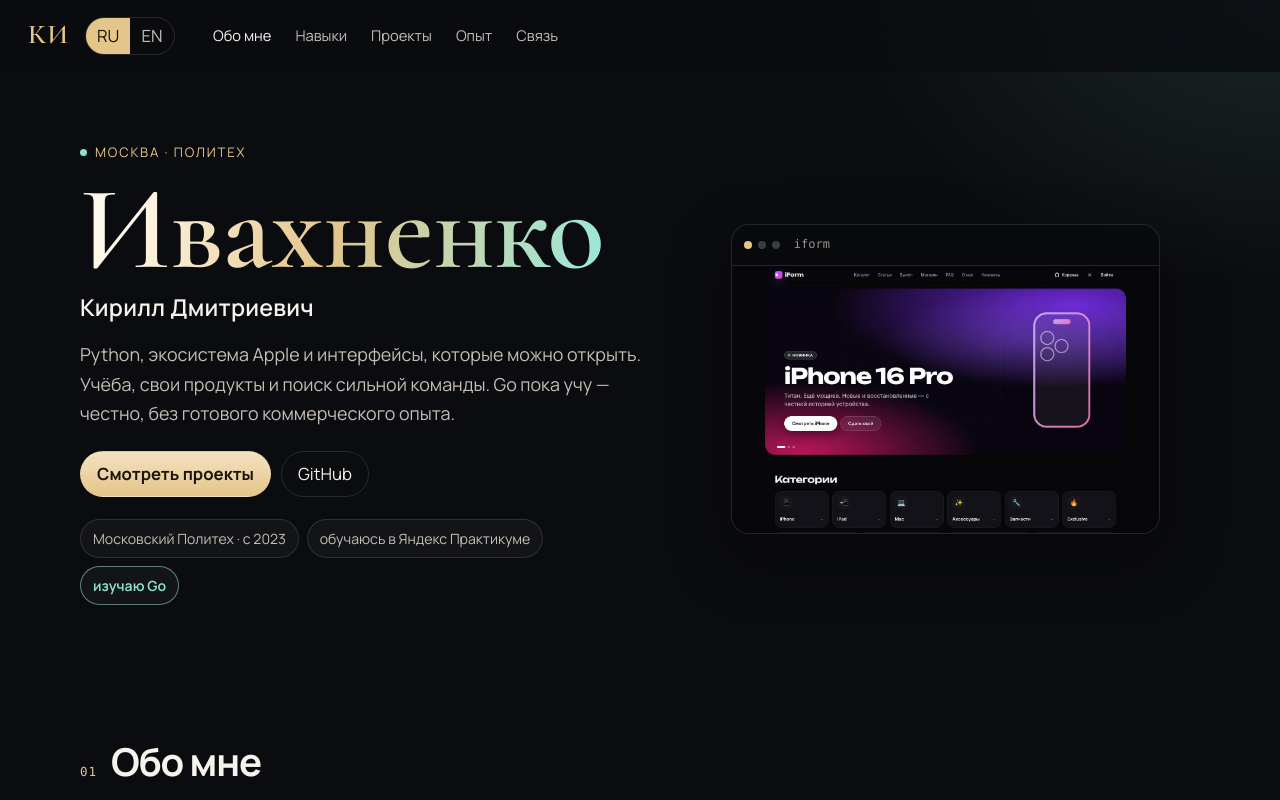
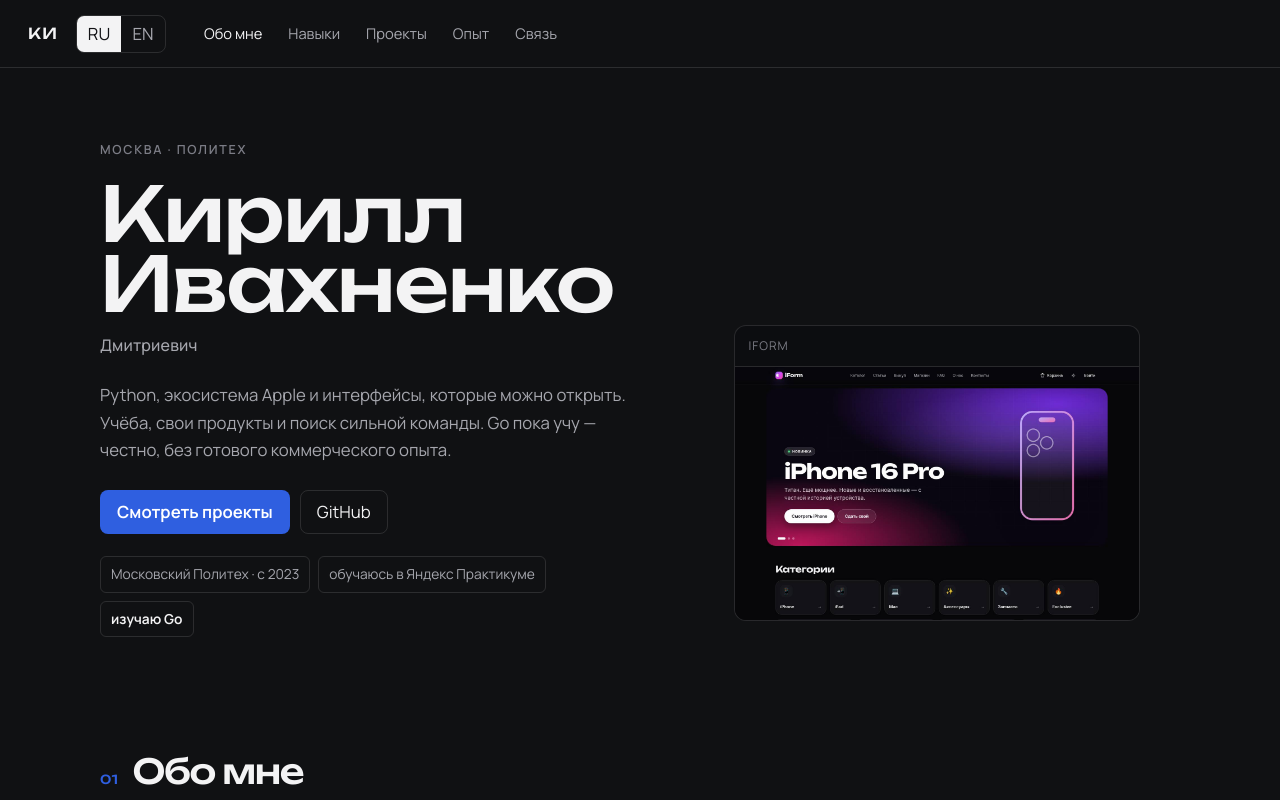
Before and after one commit to Koshalabeck/portfolio, a plain HTML site: page index.html in a window 1280 px wide. Shown: the top 800 px of the page. Drawn offline with Linux system fonts and the light colour scheme.

Commit message:
Tighten the hero type and switch to a graphite palette
Stack the name as Кирилл / Ивахненко with Дмитриевич set smaller, drop the gold and mint gradients, and use Unbounded with Manrope. Put kivahnenkok@gmail.com in the contacts and the HR guide.

Co-authored-by: Koshalabeck <Koshalabeck@users.noreply.github.com>

```diff
--- a/css/fonts.css
+++ b/css/fonts.css
@@ -1,18 +1,18 @@
 @font-face {
-  font-family: "Cormorant Garamond";
+  font-family: Unbounded;
   font-style: normal;
-  font-weight: 600;
+  font-weight: 200 900;
   font-display: swap;
-  src: url("../assets/fonts/cormorant-cyrillic.woff2") format("woff2");
+  src: url("../assets/fonts/unbounded-cyrillic.woff2") format("woff2");
   unicode-range: U+0301, U+0400-045F, U+0490-0491, U+04B0-04B1, U+2116;
 }
 
 @font-face {
-  font-family: "Cormorant Garamond";
+  font-family: Unbounded;
   font-style: normal;
-  font-weight: 600;
+  font-weight: 200 900;
   font-display: swap;
-  src: url("../assets/fonts/cormorant-latin.woff2") format("woff2");
+  src: url("../assets/fonts/unbounded-latin.woff2") format("woff2");
   unicode-range: U+0000-00FF, U+0131, U+0152-0153, U+02BB-02BC, U+02C6, U+02DA, U+02DC, U+0304, U+0308, U+0329, U+2000-206F, U+20AC, U+2122, U+2191, U+2193, U+2212, U+2215, U+FEFF, U+FFFD;
 }
 
--- a/css/styles.css
+++ b/css/styles.css
@@ -1,21 +1,15 @@
 :root {
-  --bg: #0b0c10;
-  --bg-2: #12141b;
-  --text: #f6f3ec;
-  --muted: #c4beb4;
-  --dim: #9a948a;
-  --line: rgba(246, 243, 236, 0.12);
-  --gold: #e4c58a;
-  --gold-2: #f3e2c0;
-  --mint: #8ee0cc;
-  --card: rgba(255, 255, 255, 0.035);
-  --shadow: 0 24px 60px rgba(0, 0, 0, 0.35);
-  --radius: 22px;
-  --max: 1120px;
-  --header: 72px;
+  --bg: #101113;
+  --surface: #17181c;
+  --text: #f3f3f4;
+  --muted: #a6a7ae;
+  --dim: #7c7d86;
+  --line: rgba(243, 243, 244, 0.12);
+  --accent: #2f5fe0;
+  --max: 1080px;
+  --header: 68px;
   --sans: Manrope, system-ui, -apple-system, "Segoe UI", sans-serif;
-  --display: "Cormorant Garamond", "Times New Roman", Times, serif;
-  --mono: ui-monospace, "SFMono-Regular", Menlo, Consolas, monospace;
+  --display: Unbounded, Manrope, sans-serif;
 }
 
 * { box-sizing: border-box; }
@@ -26,19 +20,15 @@ body {
   font-size: 1.05rem;
   line-height: 1.65;
   color: var(--text);
-  background:
-    radial-gradient(900px 480px at 8% -10%, rgba(228, 197, 138, 0.16), transparent 60%),
-    radial-gradient(800px 520px at 100% 0%, rgba(142, 224, 204, 0.12), transparent 55%),
-    radial-gradient(700px 500px at 70% 110%, rgba(228, 197, 138, 0.08), transparent 50%),
-    var(--bg);
+  background: var(--bg);
   color-scheme: dark;
 }
 img { max-width: 100%; height: auto; display: block; }
-a { color: var(--gold-2); text-underline-offset: 3px; }
-a:hover { color: var(--mint); }
-button, a, input { font: inherit; }
+a { color: #9eb6ff; text-underline-offset: 3px; }
+a:hover { color: var(--text); }
+button, a { font: inherit; }
 :focus-visible {
-  outline: 2px solid var(--mint);
+  outline: 2px solid var(--accent);
   outline-offset: 3px;
 }
 .skip {
@@ -49,7 +39,7 @@ button, a, input { font: inherit; }
   background: var(--text);
   color: #111;
   padding: 8px 12px;
-  border-radius: 8px;
+  border-radius: 6px;
 }
 .skip:focus { top: 12px; }
 .sr {
@@ -64,7 +54,7 @@ button, a, input { font: inherit; }
   border: 0;
 }
 
-.wrap { width: min(var(--max), calc(100% - 32px)); margin-inline: auto; }
+.wrap { width: min(var(--max), calc(100% - 40px)); margin-inline: auto; }
 .site-header {
   position: sticky;
   top: 0;
@@ -72,20 +62,18 @@ button, a, input { font: inherit; }
   display: flex;
   flex-wrap: wrap;
   align-items: center;
-  gap: 10px 16px;
+  gap: 8px 18px;
   min-height: var(--header);
-  padding: 12px 16px;
-  background: rgba(11, 12, 16, 0.78);
-  border-bottom: 1px solid transparent;
-  backdrop-filter: blur(18px);
+  padding: 10px 20px;
+  background: var(--bg);
+  border-bottom: 1px solid var(--line);
 }
-.site-header.is-stuck { border-bottom-color: var(--line); }
 .logo {
   font-family: var(--display);
-  font-size: 1.7rem;
-  font-weight: 600;
-  letter-spacing: 0.04em;
-  color: var(--gold);
+  font-weight: 500;
+  font-size: 0.95rem;
+  letter-spacing: 0.08em;
+  color: var(--text);
   text-decoration: none;
 }
 .header-tools { display: flex; align-items: center; gap: 8px; margin-left: auto; }
@@ -93,15 +81,14 @@ button, a, input { font: inherit; }
   display: none;
   flex: 1 0 100%;
   flex-direction: column;
-  gap: 4px;
-  padding-bottom: 8px;
+  gap: 2px;
+  padding: 6px 0 10px;
 }
 .site-header.is-open .nav-links { display: flex; }
 .nav-links a {
   color: var(--muted);
   text-decoration: none;
-  padding: 10px 4px;
-  border-radius: 10px;
+  padding: 10px 0;
 }
 .nav-links a:hover,
 .nav-links a.is-on { color: var(--text); }
@@ -111,7 +98,7 @@ button, a, input { font: inherit; }
   justify-content: center;
   width: 44px;
   height: 44px;
-  border-radius: 12px;
+  border-radius: 8px;
   border: 1px solid var(--line);
   background: transparent;
   color: var(--text);
@@ -132,7 +119,7 @@ button, a, input { font: inherit; }
 .lang {
   display: flex;
   border: 1px solid var(--line);
-  border-radius: 999px;
+  border-radius: 8px;
   overflow: hidden;
 }
 .lang button {
@@ -144,8 +131,8 @@ button, a, input { font: inherit; }
   cursor: pointer;
 }
 .lang button[aria-pressed="true"] {
-  background: var(--gold);
-  color: #1a140c;
+  background: var(--text);
+  color: #121316;
 }
 
 @media (min-width: 900px) {
@@ -156,134 +143,106 @@ button, a, input { font: inherit; }
     flex: initial;
     flex-direction: row;
     align-items: center;
-    gap: 4px;
-    margin-left: 12px;
+    gap: 2px;
+    margin-left: 8px;
     padding: 0;
   }
-  .nav-links a { padding: 8px 10px; font-size: 0.92rem; }
+  .nav-links a { padding: 8px 12px; font-size: 0.92rem; }
   .header-tools { margin-left: 0; }
 }
 
-.hero { padding: 48px 0 24px; }
+.hero { padding: 56px 0 28px; }
 .hero-grid {
   display: grid;
-  gap: 32px;
-  align-items: center;
+  gap: 40px;
+  align-items: end;
 }
 .kicker {
-  display: inline-flex;
-  align-items: center;
-  gap: 8px;
-  margin: 0 0 14px;
-  color: var(--gold);
-  font-size: 0.82rem;
+  margin: 0 0 18px;
+  color: var(--dim);
+  font-size: 0.78rem;
+  font-weight: 600;
   letter-spacing: 0.14em;
   text-transform: uppercase;
-}
-.kicker i {
-  width: 7px;
-  height: 7px;
-  border-radius: 50%;
-  background: var(--mint);
-  display: inline-block;
 }
 h1 {
   margin: 0;
   font-family: var(--display);
-  font-weight: 600;
-  letter-spacing: -0.03em;
-  line-height: 0.9;
+  font-weight: 500;
+  letter-spacing: -0.045em;
+  line-height: 0.92;
 }
-.name-last {
+.name-line {
   display: block;
-  font-size: clamp(4.2rem, 12vw, 7.4rem);
-  background: linear-gradient(105deg, #fff8ea 10%, #e4c58a 45%, #9ee7d6 90%);
-  -webkit-background-clip: text;
-  background-clip: text;
-  color: transparent;
-}
-.name-rest {
-  display: block;
-  margin-top: 8px;
-  font-family: var(--sans);
-  font-size: clamp(1.15rem, 2.4vw, 1.45rem);
-  font-weight: 600;
-  letter-spacing: 0.01em;
-  line-height: 1.3;
+  font-size: clamp(2.55rem, 6.6vw, 4.75rem);
+  white-space: nowrap;
   color: var(--text);
 }
+.patronymic {
+  margin: 14px 0 0;
+  font-size: 1rem;
+  font-weight: 500;
+  letter-spacing: 0.01em;
+  color: var(--muted);
+}
 .lead {
-  max-width: 42rem;
-  margin: 18px 0 0;
+  max-width: 38rem;
+  margin: 22px 0 0;
   color: var(--muted);
-  font-size: 1.12rem;
+  font-size: 1.05rem;
 }
-.hero-actions { display: flex; flex-wrap: wrap; gap: 10px; margin-top: 22px; }
+.hero-actions { display: flex; flex-wrap: wrap; gap: 10px; margin-top: 26px; }
 .btn {
   display: inline-flex;
   align-items: center;
   justify-content: center;
-  min-height: 46px;
+  min-height: 44px;
   padding: 0 16px;
-  border-radius: 999px;
+  border-radius: 8px;
   border: 1px solid var(--line);
   text-decoration: none;
   color: var(--text);
   background: transparent;
 }
-.btn:hover { text-decoration: none; color: var(--text); border-color: var(--gold); }
+.btn:hover { text-decoration: none; color: var(--text); border-color: #3a3d46; }
 .btn.primary {
-  background: linear-gradient(180deg, #f3e2c0, #e4c58a);
-  color: #1a140c;
+  background: var(--accent);
+  color: #fff;
   border-color: transparent;
-  font-weight: 700;
+  font-weight: 650;
 }
-.btn.primary:hover { color: #1a140c; filter: brightness(1.05); }
-.pills { display: flex; flex-wrap: wrap; gap: 8px; margin-top: 22px; padding: 0; list-style: none; }
+.btn.primary:hover { color: #fff; background: #3d6ef0; }
+.pills { display: flex; flex-wrap: wrap; gap: 8px; margin: 22px 0 0; padding: 0; list-style: none; }
 .pills li {
-  padding: 7px 12px;
-  border-radius: 999px;
+  padding: 6px 10px;
+  border-radius: 6px;
   border: 1px solid var(--line);
-  background: var(--card);
   color: var(--muted);
-  font-size: 0.88rem;
+  font-size: 0.86rem;
 }
 .pills strong { color: var(--text); font-weight: 650; }
-.pills li.pill-go {
-  border-color: rgba(142, 224, 204, 0.55);
-  color: var(--mint);
-}
-.pills li.pill-go strong { color: var(--mint); }
 
 .device {
-  border-radius: 18px;
+  border-radius: 12px;
   border: 1px solid var(--line);
-  background: rgba(8, 9, 12, 0.7);
-  box-shadow: var(--shadow);
+  background: #0c0d10;
   overflow: hidden;
 }
 .device-bar {
   display: flex;
   align-items: center;
-  gap: 6px;
-  padding: 10px 12px;
+  padding: 10px 14px;
   border-bottom: 1px solid var(--line);
   color: var(--dim);
-  font-family: var(--mono);
   font-size: 0.75rem;
+  letter-spacing: 0.08em;
+  text-transform: uppercase;
 }
-.device-bar span {
-  width: 8px;
-  height: 8px;
-  border-radius: 50%;
-  background: #3a3d46;
-}
-.device-bar span:first-child { background: #e4c58a; }
-.device-bar em { margin-left: 8px; font-style: normal; }
+.device-bar em { font-style: normal; }
 .device img { width: 100%; aspect-ratio: 16 / 10; object-fit: cover; object-position: top; }
 
-section { padding: 64px 0; }
-section[id] { scroll-margin-top: 88px; }
+section { padding: 72px 0; }
+section[id] { scroll-margin-top: 84px; }
 .section-h {
   display: flex;
   align-items: baseline;
@@ -291,17 +250,25 @@ section[id] { scroll-margin-top: 88px; }
   margin: 0 0 22px;
 }
 .section-h span {
-  font-family: var(--mono);
+  font-family: var(--display);
   font-size: 0.78rem;
-  color: var(--gold);
-  letter-spacing: 0.08em;
+  font-weight: 500;
+  color: var(--accent);
+  letter-spacing: 0.04em;
 }
 h2 {
   margin: 0;
-  font-size: clamp(1.8rem, 3vw, 2.4rem);
-  letter-spacing: -0.03em;
+  font-family: var(--display);
+  font-weight: 500;
+  font-size: clamp(1.7rem, 3vw, 2.15rem);
+  letter-spacing: -0.04em;
+  line-height: 1.1;
 }
-h3 { margin: 0 0 6px; font-size: 1.15rem; }
+h3 {
+  margin: 0 0 8px;
+  font-size: 1.05rem;
+  font-weight: 650;
+}
 p { margin: 0 0 14px; }
 .prose p:last-child { margin-bottom: 0; }
 .muted { color: var(--muted); }
@@ -309,9 +276,9 @@ p { margin: 0 0 14px; }
 
 .split { display: grid; gap: 18px; }
 .card {
-  background: rgba(20, 22, 30, 0.92);
-  border: 1px solid rgba(246, 243, 236, 0.14);
-  border-radius: var(--radius);
+  background: var(--surface);
+  border: 1px solid var(--line);
+  border-radius: 12px;
   padding: 20px;
 }
 .facts { display: grid; gap: 10px; margin: 0; padding: 0; list-style: none; }
@@ -327,52 +294,55 @@ p { margin: 0 0 14px; }
 
 .now {
   display: grid;
-  gap: 8px;
+  gap: 6px;
   margin-bottom: 16px;
-  padding: 18px 20px;
-  border-radius: var(--radius);
-  border: 1px solid rgba(228, 197, 138, 0.35);
-  background:
-    linear-gradient(120deg, rgba(228, 197, 138, 0.12), rgba(142, 224, 204, 0.06) 55%, transparent);
+  padding: 18px 20px 18px 18px;
+  border-radius: 12px;
+  border: 1px solid var(--line);
+  border-left: 3px solid var(--accent);
+  background: var(--surface);
 }
-.now b { font-size: 1.2rem; }
+.now b {
+  font-family: var(--display);
+  font-weight: 500;
+  font-size: 1.15rem;
+  letter-spacing: -0.03em;
+}
 .chips { display: flex; flex-wrap: wrap; gap: 8px; }
 .chip {
-  padding: 8px 12px;
-  border-radius: 999px;
-  background: var(--bg-2);
+  padding: 7px 11px;
+  border-radius: 6px;
+  background: #121316;
   border: 1px solid var(--line);
-  font-size: 0.92rem;
-}
-.chip.go {
-  border-color: rgba(142, 224, 204, 0.55);
-  color: var(--mint);
+  font-size: 0.9rem;
 }
 .groups { display: grid; gap: 12px; }
-.group h3 { font-size: 0.95rem; color: var(--gold-2); }
+.group h3 { font-size: 0.95rem; }
 
-.qualities { display: grid; gap: 10px; }
+.qualities { display: grid; gap: 14px 20px; }
 .quality b { display: block; margin-bottom: 4px; }
 .quality span { color: var(--muted); font-size: 0.92rem; }
 
-.case { padding: 18px; }
-.case-top { display: grid; gap: 8px; margin-bottom: 16px; }
-.tags { display: flex; flex-wrap: wrap; gap: 6px; margin-top: 10px; }
-.tags span, .meta {
-  font-size: 0.78rem;
-  color: var(--dim);
+.case { padding: 22px; }
+.case-top { display: grid; gap: 8px; margin-bottom: 18px; }
+.case h3 {
+  font-family: var(--display);
+  font-weight: 500;
+  font-size: 1.6rem;
+  letter-spacing: -0.03em;
 }
+.tags { display: flex; flex-wrap: wrap; gap: 6px; margin-top: 8px; }
+.tags span, .meta { font-size: 0.78rem; color: var(--dim); }
 .tags span {
   padding: 4px 8px;
-  border-radius: 8px;
-  background: rgba(255,255,255,0.04);
+  border-radius: 6px;
   border: 1px solid var(--line);
 }
 .shot-controls { display: flex; flex-wrap: wrap; gap: 8px; margin: 0 0 12px; }
 .shot-controls button {
   min-height: 40px;
   padding: 0 12px;
-  border-radius: 999px;
+  border-radius: 8px;
   border: 1px solid var(--line);
   background: transparent;
   color: var(--muted);
@@ -380,92 +350,70 @@ p { margin: 0 0 14px; }
 }
 .shot-controls button[aria-pressed="true"] {
   background: var(--text);
-  color: #16140f;
+  color: #121316;
   border-color: transparent;
 }
 .stage {
-  border-radius: 16px;
+  border-radius: 10px;
   overflow: hidden;
   border: 1px solid var(--line);
-  background: #05060a;
+  background: #0c0d10;
 }
 .shot { display: none; width: 100%; height: auto; }
 .shot.is-on { display: block; }
-.shot[data-device="mobile"].is-on { width: min(100%, 340px); margin-inline: auto; }
+.shot[data-device="mobile"].is-on { width: min(100%, 320px); margin-inline: auto; }
 html:not(.js) .shot { display: block; width: 100%; margin-bottom: 10px; }
 .shot-caption { margin: 10px 0 0; color: var(--muted); font-size: 0.92rem; }
 
 .grid { display: grid; gap: 12px; }
-.project h3 { font-size: 1.12rem; }
+.project h3 { font-size: 1.08rem; }
 .project .meta { margin-bottom: 8px; }
 .project p { color: var(--muted); margin-bottom: 0; }
-.links { display: flex; flex-wrap: wrap; gap: 10px; margin-top: 12px; }
+.links { display: flex; flex-wrap: wrap; gap: 12px; margin-top: 12px; }
 .links a { font-size: 0.92rem; }
 
-.timeline { display: grid; gap: 0; margin: 0; padding: 0; list-style: none; }
+.timeline { display: grid; margin: 0; padding: 0; list-style: none; }
 .timeline li {
   display: grid;
   gap: 4px;
-  padding: 14px 0 14px 16px;
+  padding: 0 0 18px 16px;
   border-left: 1px solid var(--line);
-  position: relative;
 }
-.timeline li::before {
-  content: "";
-  position: absolute;
-  left: -5px;
-  top: 22px;
-  width: 9px;
-  height: 9px;
-  border-radius: 50%;
-  background: var(--gold);
-}
-.timeline b { font-size: 0.82rem; letter-spacing: 0.06em; text-transform: uppercase; color: var(--gold); }
-
-.contact { text-align: left; }
-.contact-links { display: flex; flex-wrap: wrap; gap: 10px; margin: 16px 0; }
-.todo {
-  display: flex;
-  gap: 10px;
-  align-items: center;
-  margin-top: 8px;
-  padding: 12px 14px;
-  border-radius: 14px;
-  border: 1px dashed rgba(228, 197, 138, 0.55);
-  color: var(--gold-2);
-}
-.todo-mark {
-  font-family: var(--mono);
+.timeline b {
   font-size: 0.75rem;
+  font-weight: 700;
   letter-spacing: 0.08em;
-  padding: 3px 6px;
-  border-radius: 6px;
-  background: rgba(228, 197, 138, 0.15);
+  text-transform: uppercase;
+  color: var(--accent);
 }
 
 footer {
-  padding: 10px 0 40px;
+  padding: 8px 0 40px;
   color: var(--dim);
   font-size: 0.88rem;
 }
 
 .js .reveal {
   opacity: 0;
-  transform: translateY(16px);
-  transition: opacity .6s ease, transform .6s ease;
+  transform: translateY(12px);
+  transition: opacity .5s ease, transform .5s ease;
 }
 .js .reveal.is-in { opacity: 1; transform: none; }
 
+@media (max-width: 380px) {
+  .name-line { font-size: 2.25rem; }
+  .wrap { width: min(var(--max), calc(100% - 28px)); }
+}
+
 @media (min-width: 720px) {
-  .split.two { grid-template-columns: 1.3fr .7fr; align-items: start; }
+  .split.two { grid-template-columns: 1.35fr 0.75fr; align-items: start; }
   .qualities, .groups, .grid.two { grid-template-columns: 1fr 1fr; }
   .group.wide { grid-column: 1 / -1; }
-  .hero { padding-top: 64px; }
+  .hero { padding-top: 72px; }
 }
 @media (min-width: 980px) {
-  .hero-grid { grid-template-columns: 1.05fr .95fr; gap: 48px; }
-  .grid.three { grid-template-columns: 1fr 1fr 1fr; }
-  section { padding: 84px 0; }
+  .hero-grid { grid-template-columns: 1.05fr 0.95fr; gap: 56px; }
+  section { padding: 88px 0; }
 }
 
 @media (prefers-reduced-motion: reduce) {
--- a/index.html
+++ b/index.html
@@ -5,7 +5,7 @@
   <meta name="viewport" content="width=device-width, initial-scale=1">
   <title>Ивахненко Кирилл Дмитриевич</title>
   <meta name="description" content="Портфолио Кирилла Ивахненко: Московский Политех, Яндекс Практикум, iForm, Python и изучение Go.">
-  <meta name="theme-color" content="#0b0c10">
+  <meta name="theme-color" content="#101113">
   <link rel="canonical" href="https://koshalabeck.github.io/portfolio/">
   <link rel="icon" href="assets/favicon.svg" type="image/svg+xml">
   <meta property="og:title" content="Ивахненко Кирилл Дмитриевич">
@@ -44,11 +44,12 @@
     <section class="hero">
       <div class="wrap hero-grid">
         <div>
-          <p class="kicker"><i aria-hidden="true"></i><span data-i18n="badge">Москва · Политех</span></p>
+          <p class="kicker" data-i18n="badge">Москва · Политех</p>
           <h1>
-            <span class="name-last" data-i18n="name_last">Ивахненко</span>
-            <span class="name-rest" data-i18n="name_rest">Кирилл Дмитриевич</span>
+            <span class="name-line" data-i18n="name_first">Кирилл</span>
+            <span class="name-line" data-i18n="name_last">Ивахненко</span>
           </h1>
+          <p class="patronymic" data-i18n="name_patronymic">Дмитриевич</p>
           <p class="lead" data-i18n="hero_text">Python, экосистема Apple и интерфейсы, которые можно открыть. Учёба, свои продукты и поиск сильной команды. Go пока учу — честно, без готового коммерческого опыта.</p>
           <div class="hero-actions">
             <a class="btn primary" href="#projects" data-i18n="btn_projects">Смотреть проекты</a>
@@ -60,8 +61,8 @@
             <li class="pill-go"><strong data-i18n="pill_go">изучаю Go</strong></li>
           </ul>
         </div>
-        <figure class="device">
-          <div class="device-bar" aria-hidden="true"><span></span><span></span><span></span><em>iform</em></div>
+          <figure class="device">
+          <div class="device-bar" aria-hidden="true"><em>iForm</em></div>
           <picture>
             <source media="(max-width: 720px)" srcset="assets/iform/home-mobile.jpg">
             <img src="assets/iform/home-desktop.jpg" width="1440" height="900" alt="iForm: главная страница, баннер iPhone 16 Pro и категории" data-i18n="alt_hero" data-i18n-attr="alt">
@@ -292,8 +293,8 @@
           <a class="btn" href="https://vk.com/id360488645" target="_blank" rel="noopener noreferrer">VK</a>
           <a class="btn" href="https://x.com/Scrillex_MMK" target="_blank" rel="noopener noreferrer">X</a>
           <a class="btn" href="https://steamcommunity.com/id/koshalabeck/" target="_blank" rel="noopener noreferrer">Steam</a>
+          <a class="btn" href="mailto:kivahnenkok@gmail.com">kivahnenkok@gmail.com</a>
         </div>
-        <p class="todo"><span class="todo-mark">TODO</span><span data-i18n="email_todo">Почта — впиши адрес, когда будет готов. Ссылку не выдумывал.</span></p>
       </div>
     </section>
   </main>
--- a/js/main.js
+++ b/js/main.js
@@ -9,8 +9,9 @@ const translations = {
     nav_contact: "Связь",
     nav_label: "Разделы",
     badge: "Москва · Политех",
+    name_first: "Кирилл",
     name_last: "Ивахненко",
-    name_rest: "Кирилл Дмитриевич",
+    name_patronymic: "Дмитриевич",
     hero_text: "Python, экосистема Apple и интерфейсы, которые можно открыть. Учёба, свои продукты и поиск сильной команды. Go пока учу — честно, без готового коммерческого опыта.",
     btn_projects: "Смотреть проекты",
     pill_edu: "Московский Политех · с 2023",
@@ -122,7 +123,6 @@ const translations = {
     goals_p2: "К стажировке в Яндексе иду через учёбу, в том числе изучаю Go. Близки мобильная разработка, автоматизация, безопасность и место, где Python встречается с клиентскими технологиями. Готов учиться быстро и брать ответственность.",
     contact_title: "Связь",
     contact_text: "Код, хакатоны, работа, учёба или просто поздороваться.",
-    email_todo: "Почта — впиши адрес, когда будет готов. Ссылку не выдумывал.",
     footer: "© 2026 Ивахненко Кирилл Дмитриевич",
     title: "Ивахненко Кирилл Дмитриевич"
   },
@@ -136,8 +136,9 @@ const translations = {
     nav_contact: "Contact",
     nav_label: "Sections",
     badge: "Moscow · Polytech",
+    name_first: "Kirill",
     name_last: "Ivakhnenko",
-    name_rest: "Kirill Dmitrievich",
+    name_patronymic: "Dmitrievich",
     hero_text: "Python, the Apple ecosystem, and interfaces I can actually open. Studies, my own products, and a search for a strong team. I am learning Go — honestly, with no production experience yet.",
     btn_projects: "View projects",
     pill_edu: "Moscow Polytech · since 2023",
@@ -249,7 +250,6 @@ const translations = {
     goals_p2: "I am walking toward a Yandex internship through study, including learning Go. I am drawn to mobile development, automation, security, and the place where Python meets client tech. I can learn fast and take ownership.",
     contact_title: "Contact",
     contact_text: "Code, hackathons, work, studies — or just say hello.",
-    email_todo: "Email — add the address when it is ready. It is not invented here.",
     footer: "© 2026 Kirill Dmitrievich Ivakhnenko",
     title: "Kirill Dmitrievich Ivakhnenko"
   }
```
Also changed, not shown: assets/favicon.svg, assets/fonts/cormorant-cyrillic.woff2 (deleted), assets/fonts/cormorant-latin.woff2 (deleted), assets/fonts/unbounded-cyrillic.woff2 (added), assets/fonts/unbounded-latin.woff2 (added), assets/readme-preview.jpg, 1 other file.
